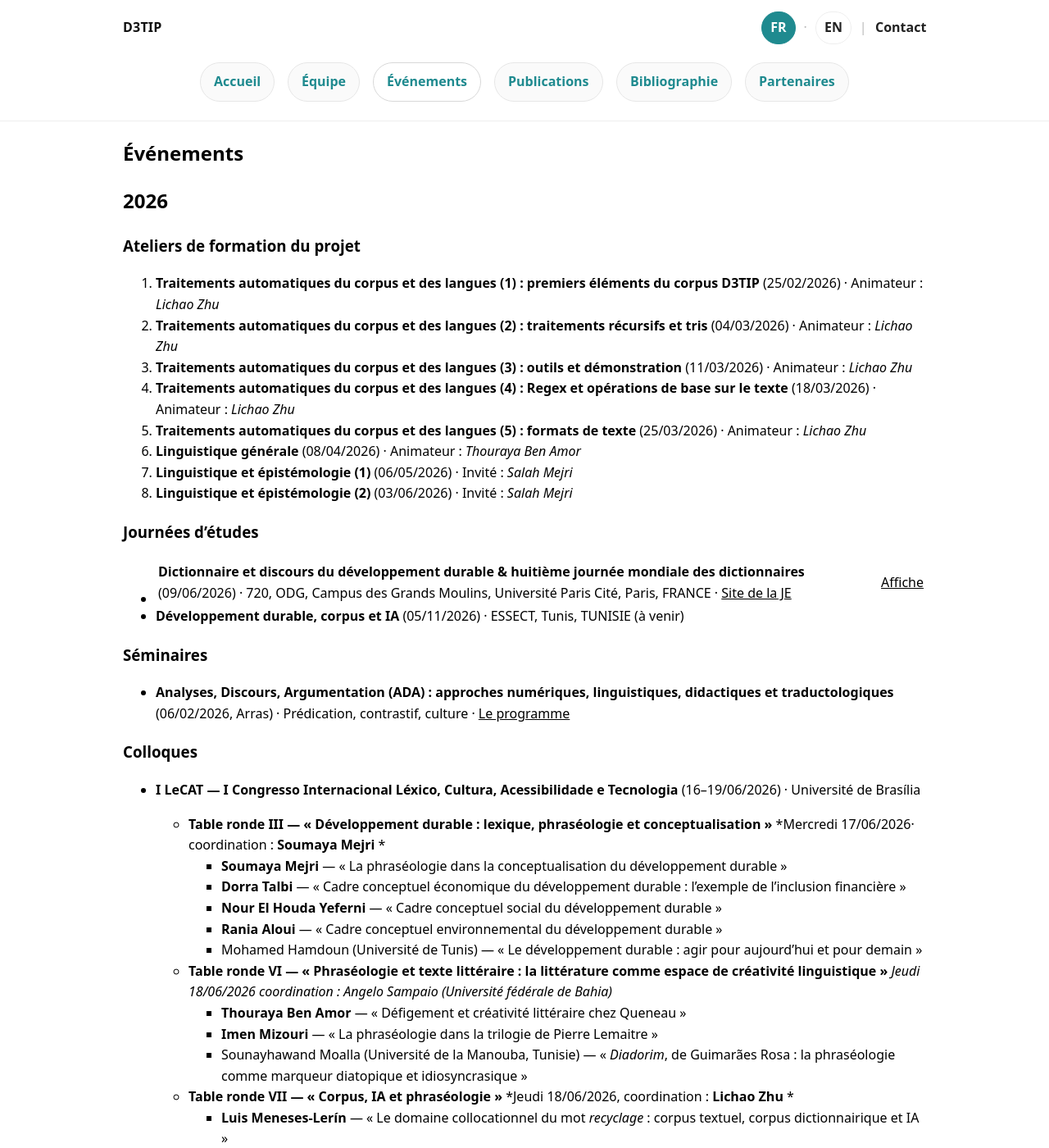
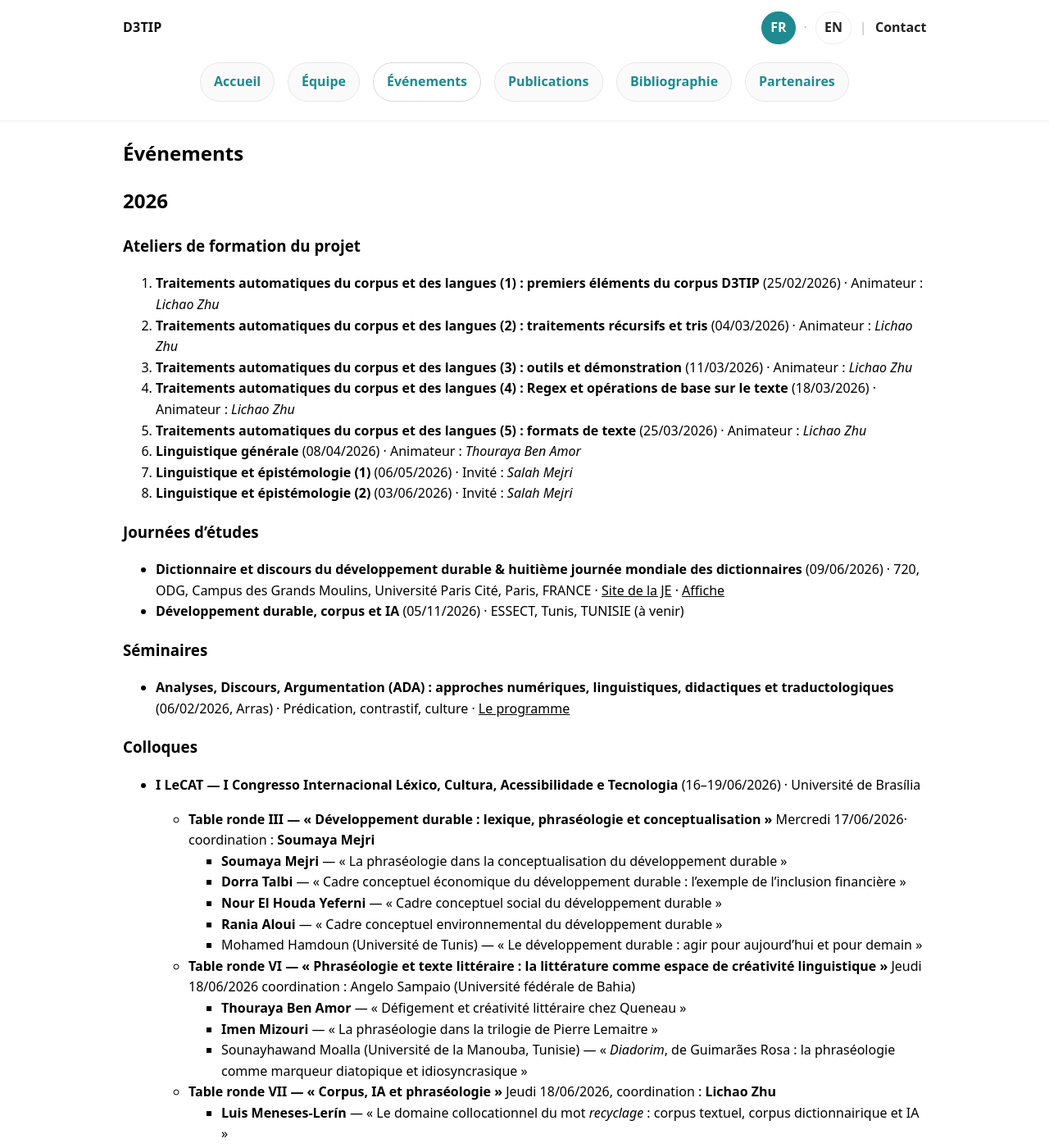
Before and after one commit to d3tip-phc-utique/d3tip-phc-utique.github.io, a Jekyll site: the page built from fr/events.md, in a window 1280 px wide and 1400 px high. Shown: the whole window at 82% size. Built offline with Jekyll 4.4.1, drawn with Linux system fonts in a browser that asks for light colours.

Commit message:
en acontenu fine-tuning

```diff
--- a/fr/events.md
+++ b/fr/events.md
@@ -20,7 +20,8 @@ permalink: /fr/events/
 
 
 ### Journées d'études
-- **Dictionnaire et discours du développement durable & huitième journée mondiale des dictionnaires** (09/06/2026) · 720, ODG, Campus des Grands Moulins, Université Paris Cité, Paris, FRANCE · [Site de la JE](https://dico-et-d3.sciencesconf.org) | [Affiche](/assets/logos/JE_DICO-DISCOURS-DD.pdf)
+
+- **Dictionnaire et discours du développement durable & huitième journée mondiale des dictionnaires** (09/06/2026) · 720, ODG, Campus des Grands Moulins, Université Paris Cité, Paris, FRANCE · [Site de la JE](https://dico-et-d3.sciencesconf.org) · [Affiche](/assets/logos/JE_DICO-DISCOURS-DD.pdf)
 - **Développement durable, corpus et IA** (05/11/2026) · ESSECT, Tunis, TUNISIE (à venir)
 
 ### Séminaires
@@ -30,7 +31,7 @@ permalink: /fr/events/
 - **I LeCAT — I Congresso Internacional Léxico, Cultura, Acessibilidade e Tecnologia** (16–19/06/2026) · Université de Brasília
 
   - **Table ronde III — « Développement durable : lexique, phraséologie et conceptualisation »**
-    *Mercredi 17/06/2026· coordination : **Soumaya Mejri** *
+    Mercredi 17/06/2026· coordination : **Soumaya Mejri**
     - **Soumaya Mejri** — « La phraséologie dans la conceptualisation du développement durable »
     - **Dorra Talbi** — « Cadre conceptuel économique du développement durable : l'exemple de l'inclusion financière »
     - **Nour El Houda Yeferni** — « Cadre conceptuel social du développement durable »
@@ -38,13 +39,13 @@ permalink: /fr/events/
     - Mohamed Hamdoun (Université de Tunis) — « Le développement durable : agir pour aujourd'hui et pour demain »
 
   - **Table ronde VI — « Phraséologie et texte littéraire : la littérature comme espace de créativité linguistique »**
-    *Jeudi 18/06/2026 coordination : Angelo Sampaio (Université fédérale de Bahia)*
+    Jeudi 18/06/2026 coordination : Angelo Sampaio (Université fédérale de Bahia)
     - **Thouraya Ben Amor**  — « Défigement et créativité littéraire chez Queneau »
     - **Imen Mizouri**  — « La phraséologie dans la trilogie de Pierre Lemaitre »
     - Sounayhawand Moalla (Université de la Manouba, Tunisie) — « *Diadorim*, de Guimarães Rosa : la phraséologie comme marqueur diatopique et idiosyncrasique »
 
   - **Table ronde VII — « Corpus, IA et phraséologie »**
-    *Jeudi 18/06/2026, coordination : **Lichao Zhu** *
+    Jeudi 18/06/2026, coordination : **Lichao Zhu**
     - **Luis Meneses-Lerín** — « Le domaine collocationnel du mot *recyclage* : corpus textuel, corpus dictionnairique et IA »
     - **Monia Bouali** — « Synthèses de points de vue sur l'usage des pesticides : comment élaborer un prompt pour obtenir des opinions contradictoires ? »
     - **Intissar Boughalmi** — « La néologie polylexicale : collecte de données et IA »
```
Also changed, not shown: en/events.md (+3 -3 lines).
